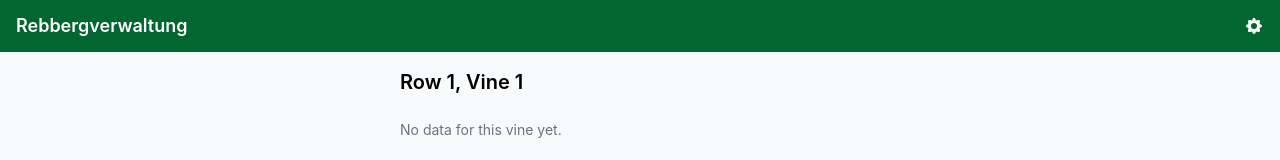
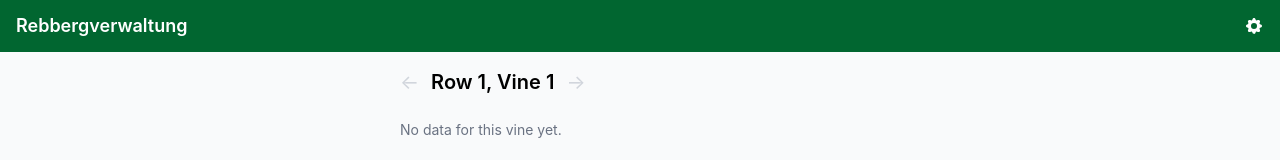
Before and after one commit to github-rha/rebbergverwaltung, a SvelteKit app in the folder app/: page /vineyard/1/vine/1/1 in a window 1280 px wide. Shown: the top 160 px of the page. Built offline with nearby package versions, Linux system fonts and the light colour scheme.

Commit message:
Add prev/next vine arrows on vine detail page

```diff
--- a/app/src/routes/vineyard/[id]/vine/[row]/[vine]/+page.svelte
+++ b/app/src/routes/vineyard/[id]/vine/[row]/[vine]/+page.svelte
@@ -18,6 +18,7 @@
 		model: string
 	}[] = $state([])
 	let vineStatus: VineMap | undefined = $state(undefined)
+	let maxVineInRow = $state(1)
 
 	onMount(async () => {
 		const scans = await idb.listScans(vineyardId)
@@ -37,6 +38,11 @@
 					model: match.model_version
 				})
 			}
+			for (const r of results) {
+				if (r.row_number === rowNumber && r.vine_index > maxVineInRow) {
+					maxVineInRow = r.vine_index
+				}
+			}
 		}
 
 		timeSeries = series.sort(
@@ -47,6 +53,11 @@
 		vineStatus = vineMap.find(
 			(v) => v.row_number === rowNumber && v.vine_index === vineIndex
 		)
+		for (const v of vineMap) {
+			if (v.row_number === rowNumber && v.vine_index > maxVineInRow) {
+				maxVineInRow = v.vine_index
+			}
+		}
 	})
 
 	function formatDate(iso: string): string {
@@ -62,9 +73,35 @@
 
 <div class="space-y-6">
 	<div>
-		<h2 class="text-xl font-semibold">
-			Row {rowNumber}, Vine {vineIndex}
-		</h2>
+		<div class="flex items-center gap-3">
+			{#if vineIndex > 1}
+				<a
+					href={resolve('/vineyard/[id]/vine/[row]/[vine]', {
+						id: vineyardId,
+						row: String(rowNumber),
+						vine: String(vineIndex - 1)
+					})}
+					class="text-green-700 text-xl hover:text-green-900"
+				>←</a>
+			{:else}
+				<span class="text-gray-300 text-xl">←</span>
+			{/if}
+			<h2 class="text-xl font-semibold">
+				Row {rowNumber}, Vine {vineIndex}
+			</h2>
+			{#if vineIndex < maxVineInRow}
+				<a
+					href={resolve('/vineyard/[id]/vine/[row]/[vine]', {
+						id: vineyardId,
+						row: String(rowNumber),
+						vine: String(vineIndex + 1)
+					})}
+					class="text-green-700 text-xl hover:text-green-900"
+				>→</a>
+			{:else}
+				<span class="text-gray-300 text-xl">→</span>
+			{/if}
+		</div>
 		{#if vineStatus}
 			<span
 				class="inline-block text-xs px-2 py-0.5 rounded mt-1 {vineStatus.status ===
```
